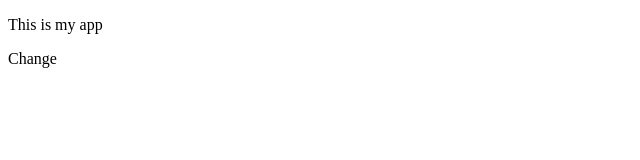
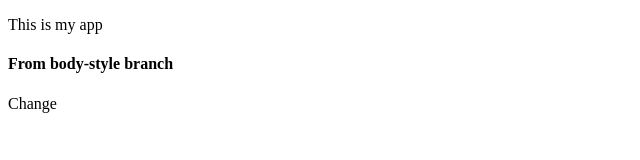
Before and after one commit to cuongvp/test_git, a plain HTML site: page index.html in a window 1280 px wide. Shown: the whole page, without its empty margins (0-640 px from the left). Drawn offline with Linux system fonts and the light colour scheme.

Commit message:
new commit

```diff
--- a/index.html
+++ b/index.html
@@ -8,6 +8,7 @@
 </head>
 <body>
     <p>This is my app</p>
+    <h4>From body-style branch</h4>
     <p>Change</p>
     <btton class="myButton"></btton>
 </body>
```
